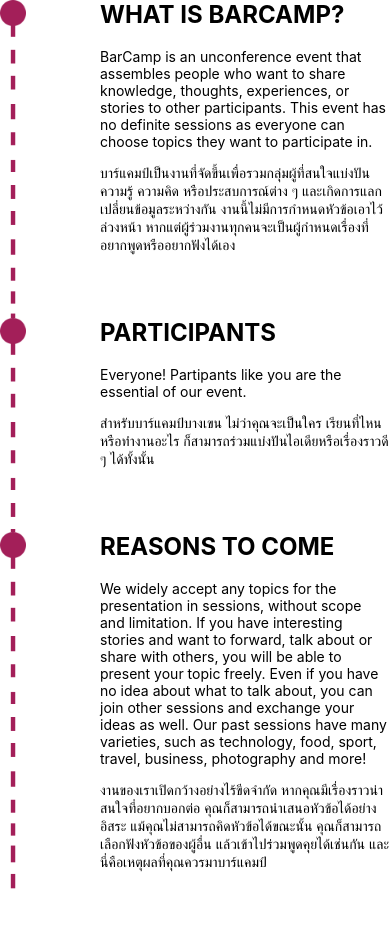
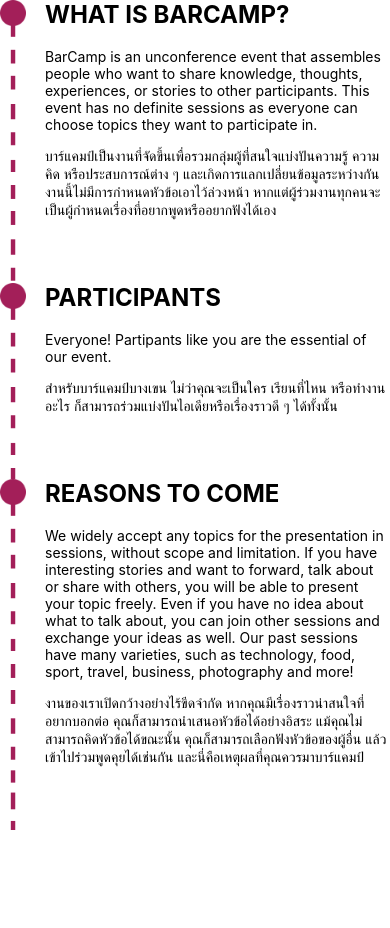
Before and after one commit to kykungz/bcbk9-frontend, a React (Create React App) app: page / in a window 390 px wide. Shown: the top 928 px of the page. After the commit the page ends 844 px from the top, so only its background shows below. Built offline with nearby package versions, Linux system fonts and the light colour scheme.

Commit message:
Fix responsive bug

```diff
--- a/src/components/Content.js
+++ b/src/components/Content.js
@@ -10,6 +10,7 @@ const Section = styled.div`
 
   @media (max-width: 650px) {
     background-size: 26px;
+    padding-left: 45px;
   }
 `
 const STitle = styled.h3`
@@ -18,7 +19,6 @@ const STitle = styled.h3`
   margin: 0;
   @media (max-width: 650px) {
     font-size: 24px;
-    margin-left: 45px;
   }
 `
 const SContent = styled.div`
@@ -31,7 +31,6 @@ const SContent = styled.div`
   @media (max-width: 650px) {
     font-size: 14px;
 
-    margin-left: 45px;
     padding-top: 5px;
     p {
       text-indent: 0;
```
